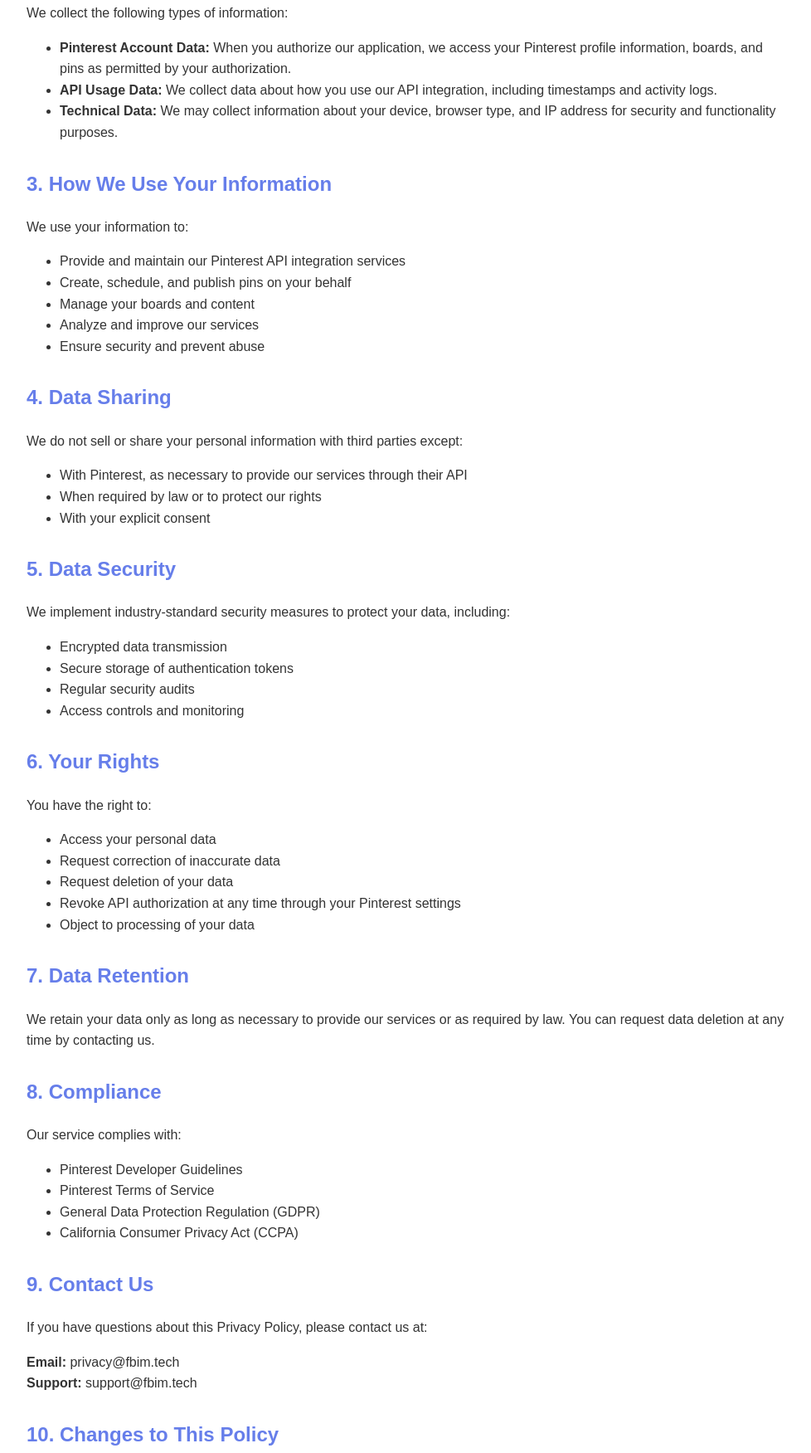
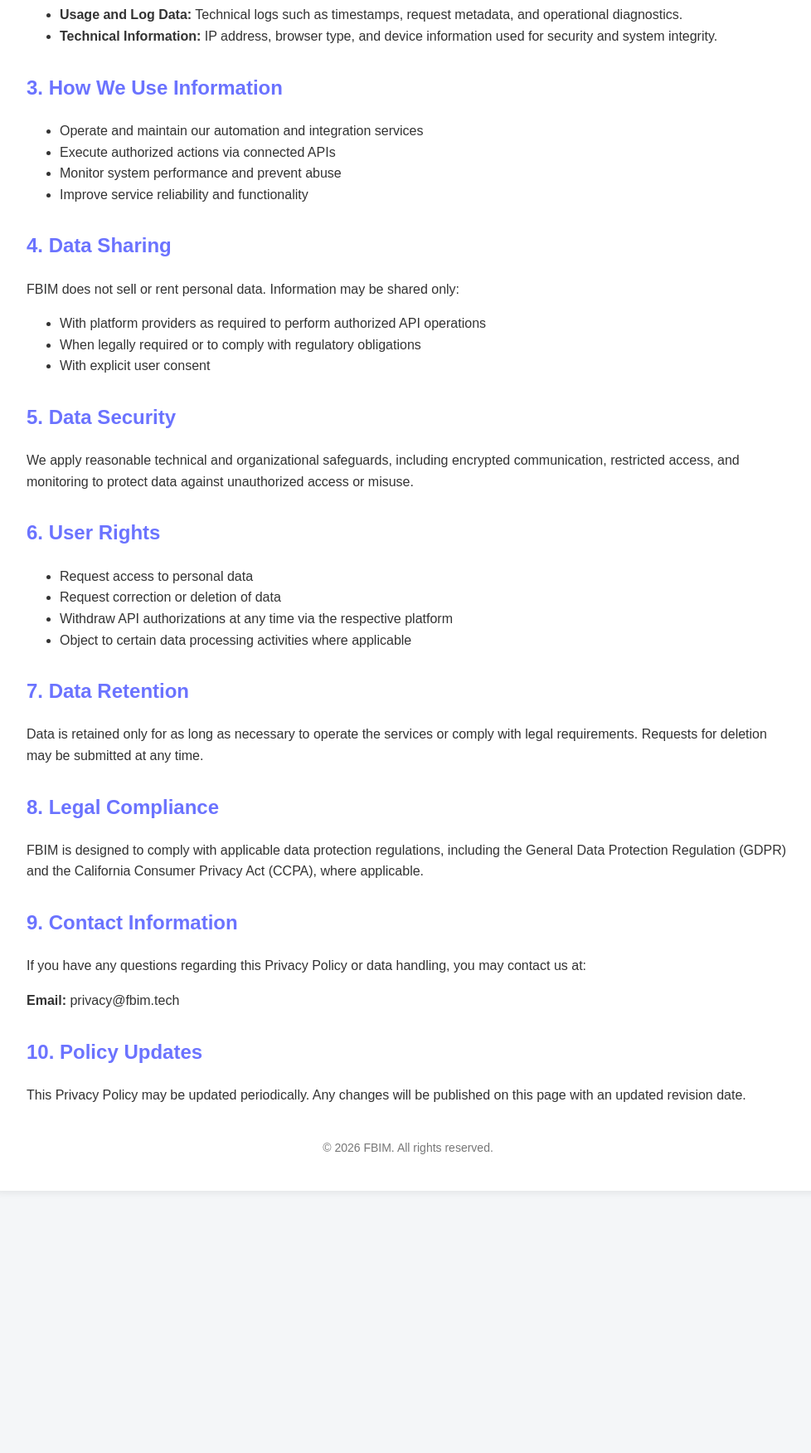
Before and after one commit to Fbarboza2024/fbim-pinterest-policy, a plain HTML site: page privacy.html in a window 1280 px wide. Shown: the part 463-2214 px from the top of the page at 83% size, without its empty margins (148-1126 px from the left). After the commit the page ends 1918 px from the top, so only its background shows below. Drawn offline with Linux system fonts and the light colour scheme.

Commit message:
Update privacy.html

```diff
--- a/privacy.html
+++ b/privacy.html
@@ -1,130 +1,151 @@
 <!DOCTYPE html>
-<html lang="pt-BR">
+<html lang="en">
 <head>
     <meta charset="UTF-8">
     <meta name="viewport" content="width=device-width, initial-scale=1.0">
-    <title>Privacy Policy - FBIM Pinterest API</title>
+    <title>Privacy Policy | FBIM</title>
+    <meta name="description" content="Privacy Policy for FBIM – Content automation and API integrations.">
     <style>
         body {
-            font-family: Arial, sans-serif;
+            font-family: Arial, Helvetica, sans-serif;
             max-width: 1000px;
             margin: 0 auto;
             padding: 20px;
-            background: #f5f5f5;
+            background: #f4f6f8;
             color: #333;
             line-height: 1.6;
         }
         .container {
-            background: white;
+            background: #ffffff;
             padding: 40px;
-            border-radius: 10px;
-            box-shadow: 0 2px 10px rgba(0,0,0,0.1);
+            border-radius: 8px;
+            box-shadow: 0 2px 10px rgba(0,0,0,0.08);
         }
         h1 {
-            color: #764ba2;
-            border-bottom: 3px solid #667eea;
+            color: #4a4a8a;
+            border-bottom: 3px solid #6b73ff;
             padding-bottom: 10px;
         }
         h2 {
-            color: #667eea;
+            color: #6b73ff;
             margin-top: 30px;
         }
-        .back-link {
-            display: inline-block;
-            margin-bottom: 20px;
-            color: #667eea;
+        a {
+            color: #6b73ff;
             text-decoration: none;
         }
-        .back-link:hover {
+        a:hover {
             text-decoration: underline;
         }
-        .last-updated {
-            color: #888;
+        .meta {
+            color: #777;
+            font-size: 14px;
             font-style: italic;
+        }
+        footer {
+            margin-top: 40px;
+            text-align: center;
+            font-size: 14px;
+            color: #777;
         }
     </style>
 </head>
 <body>
     <div class="container">
-        <a href="index.html" class="back-link">← Back to Home</a>
 
-        <h1>📋 Privacy Policy</h1>
-        <p class="last-updated">Last Updated: January 28, 2026</p>
+        <h1>Privacy Policy</h1>
+        <p class="meta">Last updated: January 28, 2026</p>
 
         <h2>1. Introduction</h2>
-        <p>FBIM ("we", "our", or "us") operates a Pinterest API integration application. This Privacy Policy explains how we collect, use, and protect your information when you use our services.</p>
+        <p>
+            FBIM ("we", "our", or "us") provides software solutions for content automation,
+            analytics, and API integrations with social media platforms.
+            This Privacy Policy explains how information is collected, used, and protected
+            when using our services.
+        </p>
 
         <h2>2. Information We Collect</h2>
-        <p>We collect the following types of information:</p>
         <ul>
-            <li><strong>Pinterest Account Data:</strong> When you authorize our application, we access your Pinterest profile information, boards, and pins as permitted by your authorization.</li>
-            <li><strong>API Usage Data:</strong> We collect data about how you use our API integration, including timestamps and activity logs.</li>
-            <li><strong>Technical Data:</strong> We may collect information about your device, browser type, and IP address for security and functionality purposes.</li>
+            <li>
+                <strong>Authorized Account Data:</strong> Information made available through
+                third-party platform APIs when users explicitly authorize access.
+            </li>
+            <li>
+                <strong>Usage and Log Data:</strong> Technical logs such as timestamps,
+                request metadata, and operational diagnostics.
+            </li>
+            <li>
+                <strong>Technical Information:</strong> IP address, browser type, and device
+                information used for security and system integrity.
+            </li>
         </ul>
 
-        <h2>3. How We Use Your Information</h2>
-        <p>We use your information to:</p>
+        <h2>3. How We Use Information</h2>
         <ul>
-            <li>Provide and maintain our Pinterest API integration services</li>
-            <li>Create, schedule, and publish pins on your behalf</li>
-            <li>Manage your boards and content</li>
-            <li>Analyze and improve our services</li>
-            <li>Ensure security and prevent abuse</li>
+            <li>Operate and maintain our automation and integration services</li>
+            <li>Execute authorized actions via connected APIs</li>
+            <li>Monitor system performance and prevent abuse</li>
+            <li>Improve service reliability and functionality</li>
         </ul>
 
         <h2>4. Data Sharing</h2>
-        <p>We do not sell or share your personal information with third parties except:</p>
+        <p>
+            FBIM does not sell or rent personal data. Information may be shared only:
+        </p>
         <ul>
-            <li>With Pinterest, as necessary to provide our services through their API</li>
-            <li>When required by law or to protect our rights</li>
-            <li>With your explicit consent</li>
+            <li>With platform providers as required to perform authorized API operations</li>
+            <li>When legally required or to comply with regulatory obligations</li>
+            <li>With explicit user consent</li>
         </ul>
 
         <h2>5. Data Security</h2>
-        <p>We implement industry-standard security measures to protect your data, including:</p>
+        <p>
+            We apply reasonable technical and organizational safeguards, including
+            encrypted communication, restricted access, and monitoring to protect data
+            against unauthorized access or misuse.
+        </p>
+
+        <h2>6. User Rights</h2>
         <ul>
-            <li>Encrypted data transmission</li>
-            <li>Secure storage of authentication tokens</li>
-            <li>Regular security audits</li>
-            <li>Access controls and monitoring</li>
-        </ul>
-
-        <h2>6. Your Rights</h2>
-        <p>You have the right to:</p>
-        <ul>
-            <li>Access your personal data</li>
-            <li>Request correction of inaccurate data</li>
-            <li>Request deletion of your data</li>
-            <li>Revoke API authorization at any time through your Pinterest settings</li>
-            <li>Object to processing of your data</li>
+            <li>Request access to personal data</li>
+            <li>Request correction or deletion of data</li>
+            <li>Withdraw API authorizations at any time via the respective platform</li>
+            <li>Object to certain data processing activities where applicable</li>
         </ul>
 
         <h2>7. Data Retention</h2>
-        <p>We retain your data only as long as necessary to provide our services or as required by law. You can request data deletion at any time by contacting us.</p>
-
-        <h2>8. Compliance</h2>
-        <p>Our service complies with:</p>
-        <ul>
-            <li>Pinterest Developer Guidelines</li>
-            <li>Pinterest Terms of Service</li>
-            <li>General Data Protection Regulation (GDPR)</li>
-            <li>California Consumer Privacy Act (CCPA)</li>
-        </ul>
-
-        <h2>9. Contact Us</h2>
-        <p>If you have questions about this Privacy Policy, please contact us at:</p>
         <p>
-            <strong>Email:</strong> privacy@fbim.tech<br>
-            <strong>Support:</strong> support@fbim.tech
+            Data is retained only for as long as necessary to operate the services
+            or comply with legal requirements. Requests for deletion may be submitted
+            at any time.
         </p>
 
-        <h2>10. Changes to This Policy</h2>
-        <p>We may update this Privacy Policy from time to time. We will notify you of any changes by posting the new Privacy Policy on this page and updating the "Last Updated" date.</p>
+        <h2>8. Legal Compliance</h2>
+        <p>
+            FBIM is designed to comply with applicable data protection regulations,
+            including the General Data Protection Regulation (GDPR) and the
+            California Consumer Privacy Act (CCPA), where applicable.
+        </p>
 
-        <hr style="margin: 40px 0; border: none; border-top: 1px solid #ddd;">
-        <p style="text-align: center; color: #888; font-size: 14px;">
+        <h2>9. Contact Information</h2>
+        <p>
+            If you have any questions regarding this Privacy Policy or data handling,
+            you may contact us at:
+        </p>
+        <p>
+            <strong>Email:</strong> privacy@fbim.tech
+        </p>
+
+        <h2>10. Policy Updates</h2>
+        <p>
+            This Privacy Policy may be updated periodically. Any changes will be published
+            on this page with an updated revision date.
+        </p>
+
+        <footer>
             © 2026 FBIM. All rights reserved.
-        </p>
+        </footer>
+
     </div>
 </body>
 </html>
```
